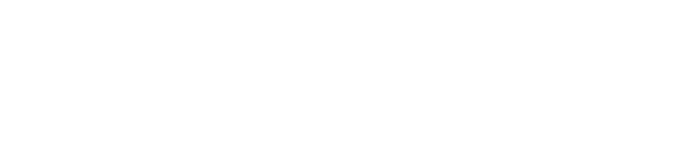
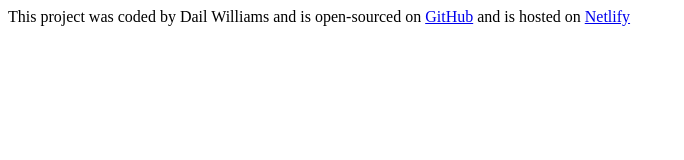
Before and after one commit to drkirkp/AI-Poetry-Generator, a plain HTML site: page index.html in a window 1280 px wide. Shown: the whole page, without its empty margins (0-684 px from the left). Drawn offline with Linux system fonts and the light colour scheme.

Commit message:
Added footer with links

```diff
--- a/index.html
+++ b/index.html
@@ -7,6 +7,19 @@
     <title>Poetry Generator</title>
   </head>
   <body>
+    <footer>
+      This project was coded by Dail Williams and is open-sourced on
+      <a href="https://github.com/drkirkp/AI-Poetry-Generator" target="_blank"
+        >GitHub</a
+      >
+      and is hosted on
+      <a
+        href="https://app.netlify.com/sites/poetry-generator/configuration/general"
+        target="_blank"
+      >
+        Netlify</a
+      >
+    </footer>
     <script src="src/index.js"></script>
   </body>
 </html>
```
